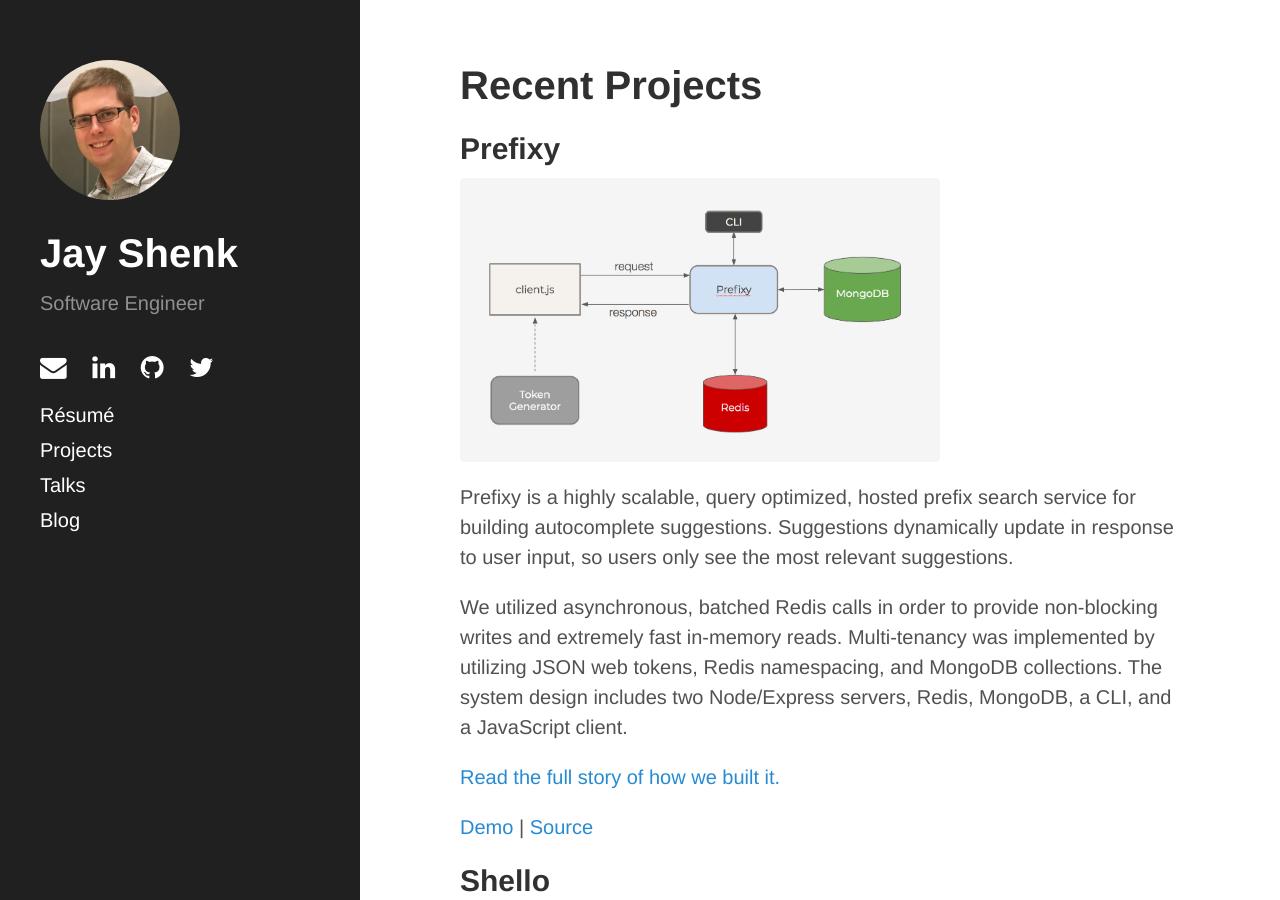
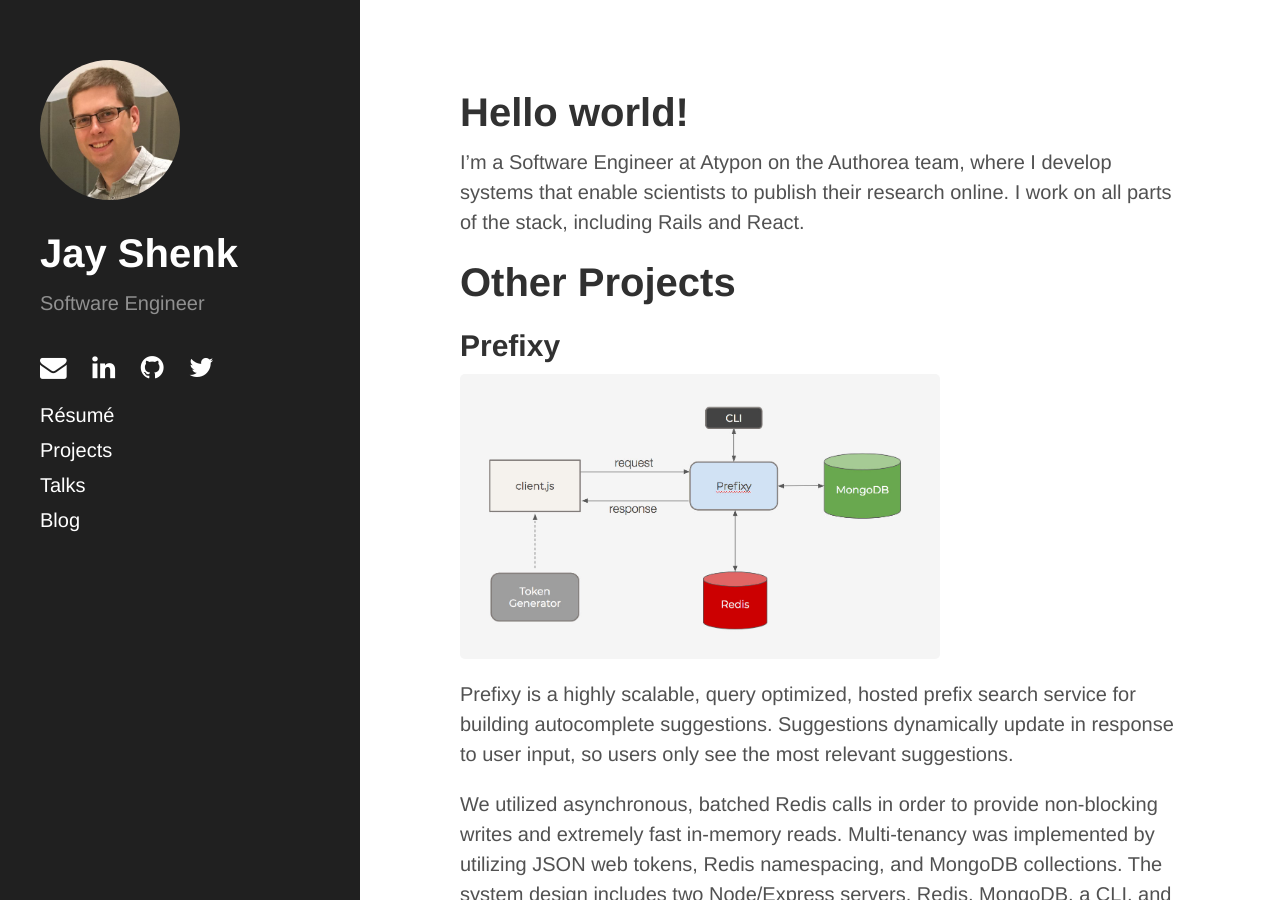
Before and after one commit to jayshenk/jayshenk.github.io, a Jekyll site: the page built from index.md, in a window 1280 px wide and 900 px high. Built offline with Jekyll 4.4.1, drawn with Linux system fonts in a browser that asks for light colours.

Commit message:
Add intro

```diff
--- a/index.md
+++ b/index.md
@@ -3,8 +3,12 @@ layout: default
 title: Home
 ---
 
+# Hello world!
+
+I'm a Software Engineer at Atypon on the Authorea team, where I develop systems that enable scientists to publish their research online. I work on all parts of the stack, including Rails and React.
+
 {:.post-title}
-# Recent Projects
+# Other Projects
 
 ## Prefixy
 
```
